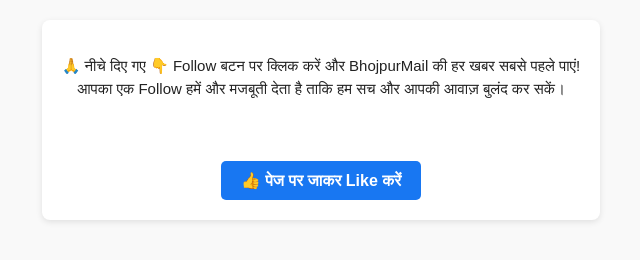
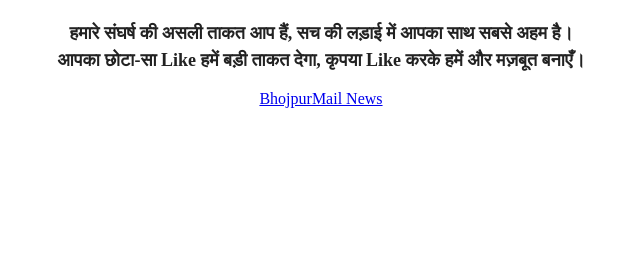
Before and after one commit to BhojpurMail-News/follow-bhojpurmail, a plain HTML site: page index-backup.html in a window 1280 px wide. Shown: the whole page, without its empty margins (319-959 px from the left). Drawn offline with Linux system fonts and the light colour scheme.

Commit message:
Update index-backup.html

```diff
--- a/index-backup.html
+++ b/index-backup.html
@@ -2,63 +2,49 @@
 <html lang="hi">
 <head>
   <meta charset="UTF-8">
-  <meta name="viewport" content="width=device-width, initial-scale=1.0">
-  <title>Follow BhojpurMail on Facebook</title>
+  <title>BhojpurMail Facebook Like</title>
   <style>
-    body {
-      font-family: Arial, sans-serif;
+    .fb-container {
       text-align: center;
-      background: #f9f9f9;
-      margin: 20px;
-      padding: 0;
+      margin-top: 20px;
     }
-    .cta-container {
-      background: #fff;
-      padding: 20px;
-      border-radius: 8px;
-      display: inline-block;
-      max-width: 95%;
-      box-sizing: border-box;
-      box-shadow: 0 2px 6px rgba(0,0,0,0.1);
-    }
-    .cta-container p {
-      font-size: 15px;
+    .cta-text {
+      font-size: 18px;
+      font-weight: bold;
+      margin-bottom: 12px;
       color: #222;
       line-height: 1.5;
-      margin-bottom: 15px;
     }
   </style>
 </head>
 <body>
+  <div class="fb-container">
+    <div class="cta-text">
+      हमारे संघर्ष की असली ताकत आप हैं, सच की लड़ाई में आपका साथ सबसे अहम है।<br>
+      आपका छोटा-सा Like हमें बड़ी ताकत देगा, कृपया Like करके हमें और मज़बूत बनाएँ।
+    </div>
 
-  <!-- Facebook SDK (required for Follow button) -->
+    <!-- Facebook Page Plugin (Cover + Like only) -->
+    <div class="fb-page"
+         data-href="https://www.facebook.com/BhojpurMailnews"
+         data-tabs=""
+         data-width="320"
+         data-height="130"
+         data-small-header="false"
+         data-adapt-container-width="true"
+         data-hide-cover="false"
+         data-show-facepile="false">
+      <blockquote cite="https://www.facebook.com/BhojpurMailnews"
+                  class="fb-xfbml-parse-ignore">
+        <a href="https://www.facebook.com/BhojpurMailnews">BhojpurMail News</a>
+      </blockquote>
+    </div>
+  </div>
+
+  <!-- Load Facebook SDK -->
   <div id="fb-root"></div>
   <script async defer crossorigin="anonymous"
-    src="https://connect.facebook.net/en_US/sdk.js#xfbml=1&version=v19.0" nonce="xyz">
+    src="https://connect.facebook.net/en_US/sdk.js#xfbml=1&version=v23.0">
   </script>
-
-  <div class="cta-container">
-    <p>
-      🙏 नीचे दिए गए 👇 Follow बटन पर क्लिक करें और BhojpurMail की हर खबर सबसे पहले पाएं!<br>
-      आपका एक Follow हमें और मजबूती देता है ताकि हम सच और आपकी आवाज़ बुलंद कर सकें।
-    </p>
-
-    <!-- Official Facebook Follow Button -->
-    <div class="fb-follow"
-         data-href="https://www.facebook.com/BhojpurMailNews"
-         data-width=""
-         data-layout="button"
-         data-size="large">
-    </div>
-
-    <br><br>
-    <!-- Optional: Direct Like via Popup -->
-    <a href="https://www.facebook.com/BhojpurMailNews"
-       onclick="window.open(this.href, '_blank', 'width=600,height=500'); return false;"
-       style="display:inline-block; margin-top:10px; padding:10px 20px; background:#1877f2; color:#fff; font-weight:bold; text-decoration:none; border-radius:5px;">
-       👍 पेज पर जाकर Like करें
-    </a>
-  </div>
-
 </body>
 </html>
```
